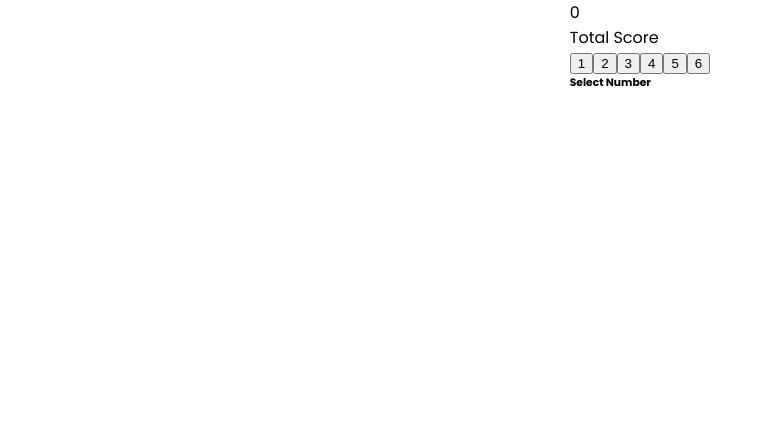
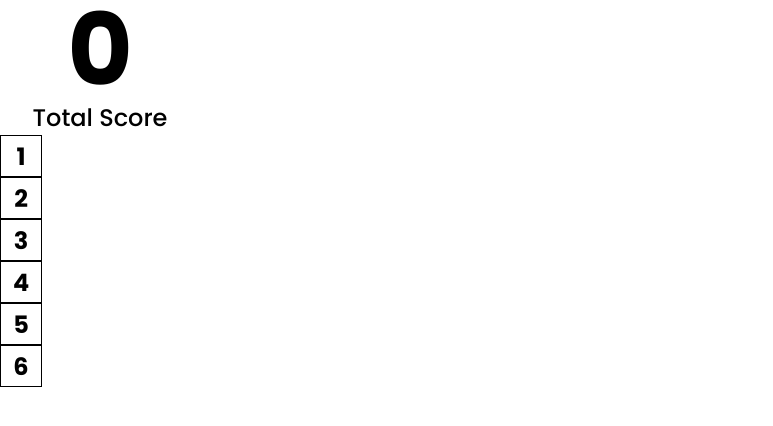
Before and after one commit to umeroro/React-JS-Projects, a React (Vite) app in the folder dice-game/: page / in a window 1280 px wide. Shown: the top 426 px of the page, without its empty margins (0-773 px from the left). Built offline with nearby package versions, Linux system fonts and the light colour scheme.

Commit message:
Dice Game

```diff
--- a/dice-game/src/components/GamePlay.jsx
+++ b/dice-game/src/components/GamePlay.jsx
@@ -1,38 +1,14 @@
 import styled from "styled-components";
+import TotalScore from "./TotalScore";
+import NumberSelector from "./NumberSelector";
 
 const GamePlay = () => {
   return (
-    <Container>
-      <div>
-        <div>
-          <p>0</p>
-          <p>Total Score</p>
-        </div>
-        <div>
-          <div>
-            <button>1</button>
-            <button>2</button>
-            <button>3</button>
-            <button>4</button>
-            <button>5</button>
-            <button>6</button>
-          </div>
-          <div>
-            <h6>Select Number</h6>
-          </div>
-        </div>
-      </div>
-      <div></div>
-    </Container>
+    <main>
+      <TotalScore />
+      <NumberSelector />
+    </main>
   );
 };
 
 export default GamePlay;
-
-const Container = styled.div`
-  max-width: 1180px;
-  margin: 0 auto;
-  display: flex;
-  flex-direction: column;
-  align-items: center;
-`;
--- /dev/null
+++ b/dice-game/src/components/NumberSelector.jsx
@@ -0,0 +1,26 @@
+import styled from "styled-components";
+
+const NumberSelector = () => {
+  const arrayNumber = [1, 2, 3, 4, 5, 6];
+
+  return (
+    <div>
+      {arrayNumber.map((value, i) => (
+        <Box key={i}>{value}</Box>
+      ))}
+    </div>
+  );
+};
+
+export default NumberSelector;
+
+const Box = styled.div`
+  width: 40px;
+  height: 40px;
+  color: black;
+  border: 1px solid black;
+  display: grid;
+  place-items: center;
+  font-size: 24px;
+  font-weight: 700;
+`;
--- /dev/null
+++ b/dice-game/src/components/TotalScore.jsx
@@ -0,0 +1,25 @@
+import styled from "styled-components";
+
+const TotalScore = () => {
+  return (
+    <Scorecontainer>
+      <h1>0</h1>
+      <p>Total Score</p>
+    </Scorecontainer>
+  );
+};
+
+export default TotalScore;
+
+const Scorecontainer = styled.div`
+  max-width: 200px;
+  text-align: center;
+  h1 {
+    font-size: 100px;
+    line-height: 100px;
+  }
+  p {
+    font-size: 24px;
+    font-weight: 500;
+  }
+`;
```
